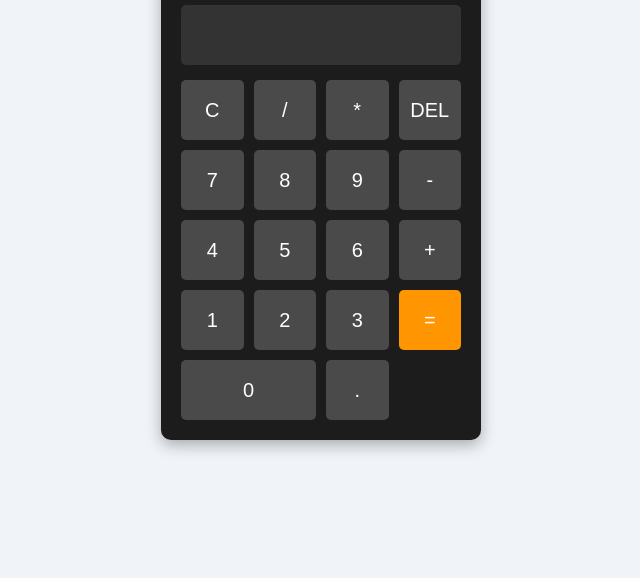
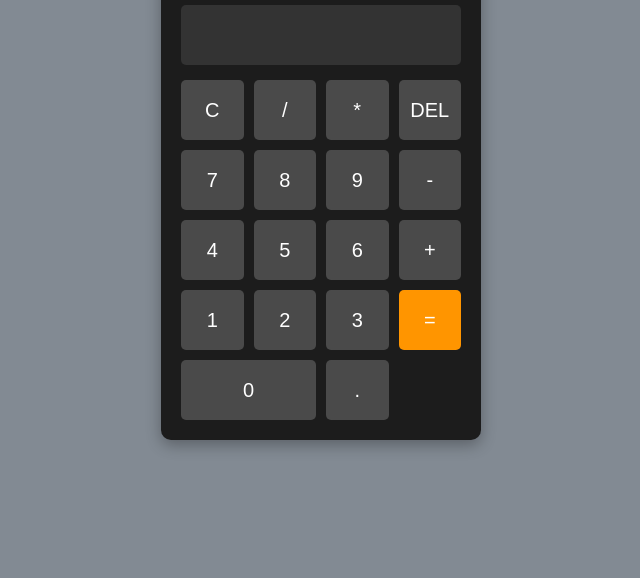
Before and after one commit to ln0001/Calculator, a plain HTML site: page index.html in a window 1280 px wide. Shown: the part 238-816 px from the top of the page, without its empty margins (319-959 px from the left). Drawn offline with Linux system fonts and the light colour scheme.

Commit message:
changed background color

```diff
--- a/style.css
+++ b/style.css
@@ -4,7 +4,7 @@
 }
 
 body {
-  background-color: #f0f4f8;
+  background-color: #828a93;
   display: flex;
   justify-content: center;
   align-items: center;
```
